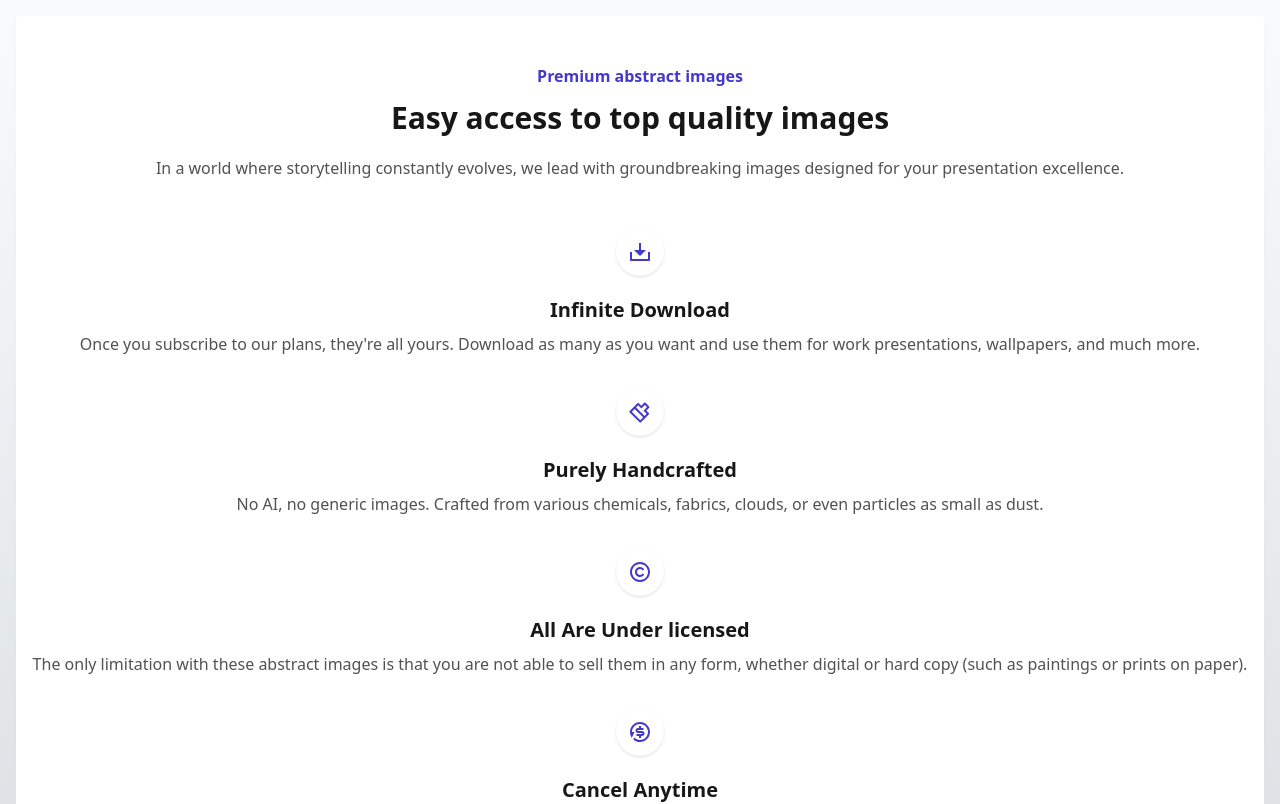
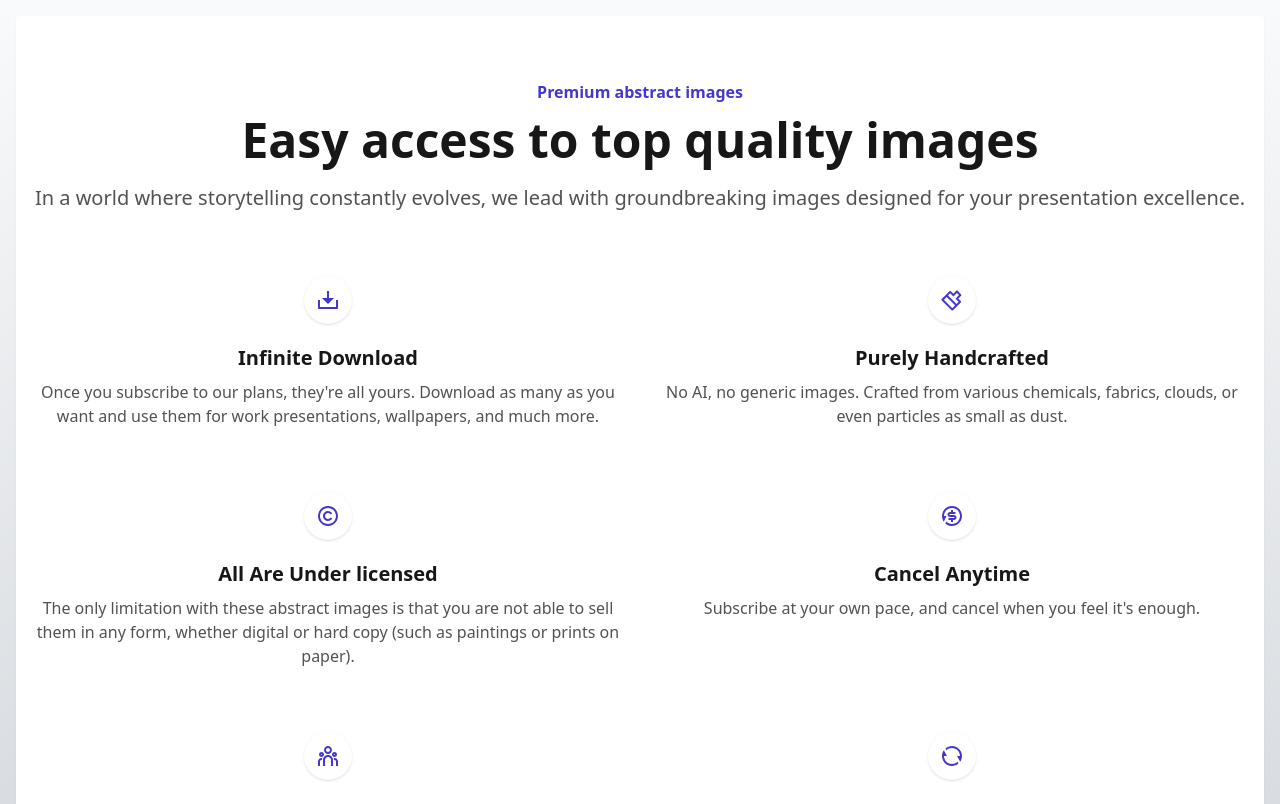
Before and after one commit to CodyJPerry/features-section-grid, a Next.js app: page / in a window 1280 px wide. Shown: the top 804 px of the page. Built offline with nearby package versions, Linux system fonts and the light colour scheme.

Commit message:
Set grid up for table size

```diff
--- a/app/page.tsx
+++ b/app/page.tsx
@@ -8,20 +8,21 @@ import features from './data/features';
 export default function Home() {
   console.log('featues =>', features);
   return (
-    <main className='bg-white m-4 shadow-sm rounded py-12 px-3'>
-      <section className='grid grid-col-1 text-center mb-12'>
-        <h1 className='text-3xl font-semibold text-neutral-900 order-2 mb-5'>
+    <main className='bg-white m-4 shadow-sm rounded py-12 md:py-16 px-3 md:px-4'>
+      <section className='grid grid-col-1 text-center mb-12 md:mb-16'>
+        <h1 className='text-3xl md:text-5xl font-semibold text-neutral-900 order-2 mb-5'>
           Easy access to top quality images
         </h1>
         <p className='text-base font-semibold text-indigo-700 order-1 mb-3'>
           Premium abstract images
         </p>
-        <p className='text-base font-normal text-neutral-600 order-3'>
+        <p className='text-lg md:text-xl font-normal text-neutral-600 order-3'>
           In a world where storytelling constantly evolves, we lead with
           groundbreaking images designed for your presentation excellence.
         </p>
       </section>
       {/* Map over the features collection to display each feature */}
+      <section className='grid grid-cols-1 md:grid-cols-2 md:gap-8'>
         {features.map(({ id, icon, title, description }) => (
           <div
             key={id}
@@ -30,12 +31,15 @@ export default function Home() {
             <span className='h-12 w-12 bg-white rounded-full shadow flex items-center justify-center p-3 mb-5'>
               {icon}
             </span>
-          <p className='text-xl font-semibold text-neutral-900 mb-2'>{title}</p>
+            <p className='text-xl font-semibold text-neutral-900 mb-2'>
+              {title}
+            </p>
             <p className='text-base font-normal text-neutral-600'>
               {description}
             </p>
           </div>
         ))}
+      </section>
     </main>
   );
 }
```
Lines whose indentation alone changed are shown as unchanged.
